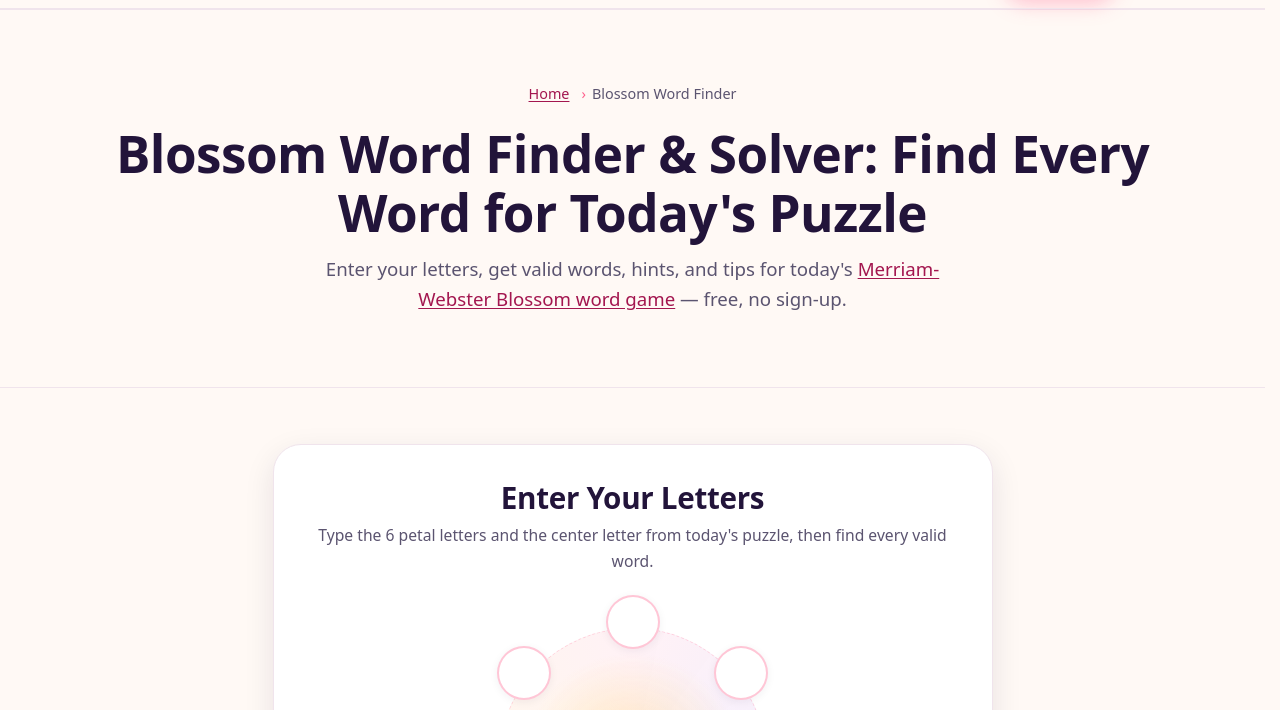
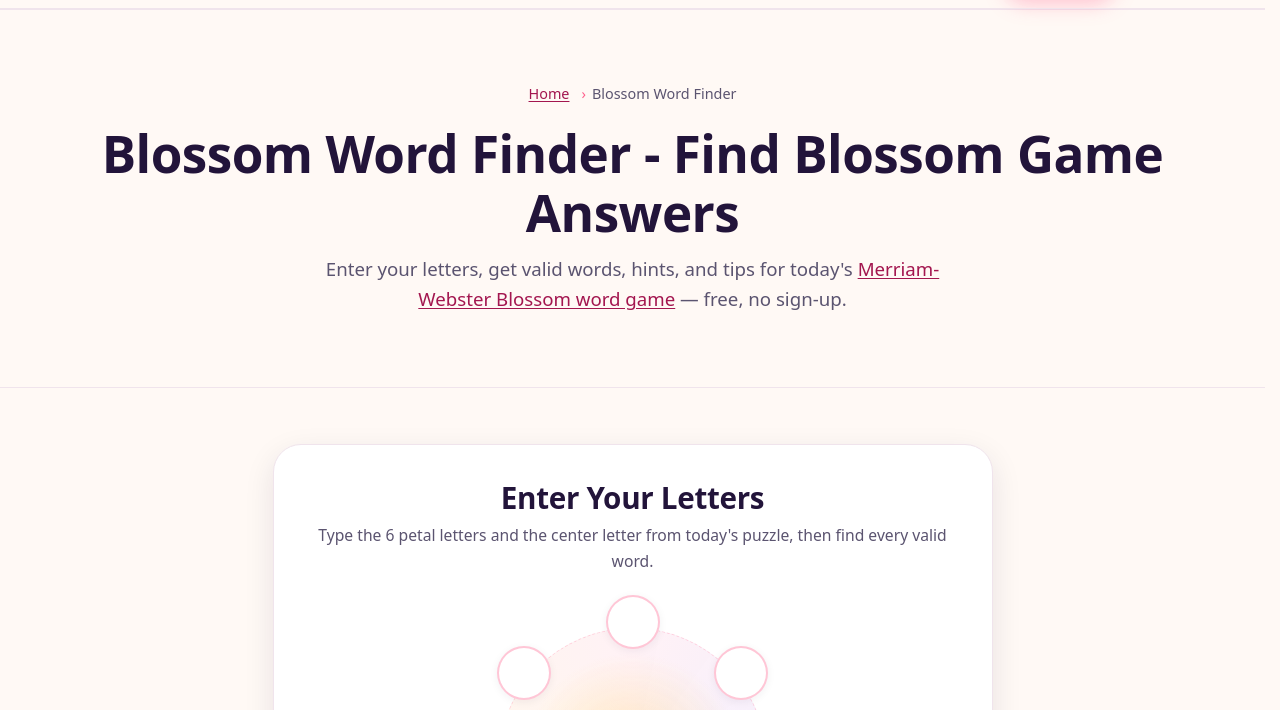
Before and after one commit to shahnaveed787-dot/blossom-game, a website: page blossom-word-finder.html in a window 1280 px wide. Shown: the part 60-770 px from the top of the page. Drawn offline with Linux system fonts and the light colour scheme.

Commit message:
optimized h1

```diff
--- a/blossom-word-finder.html
+++ b/blossom-word-finder.html
@@ -78,7 +78,7 @@
           <li><a href="/">Home</a></li>
           <li>Blossom Word Finder</li>
         </ul>
-        <h1>Blossom Word Finder &amp; Solver: Find Every Word for Today's Puzzle</h1>
+        <h1>Blossom Word Finder - Find Blossom Game Answers</h1>
         <p>Enter your letters, get valid words, hints, and tips for today's <a href="/">Merriam-Webster Blossom word game</a> — free, no sign-up.</p>
       </div>
     </section>
```
